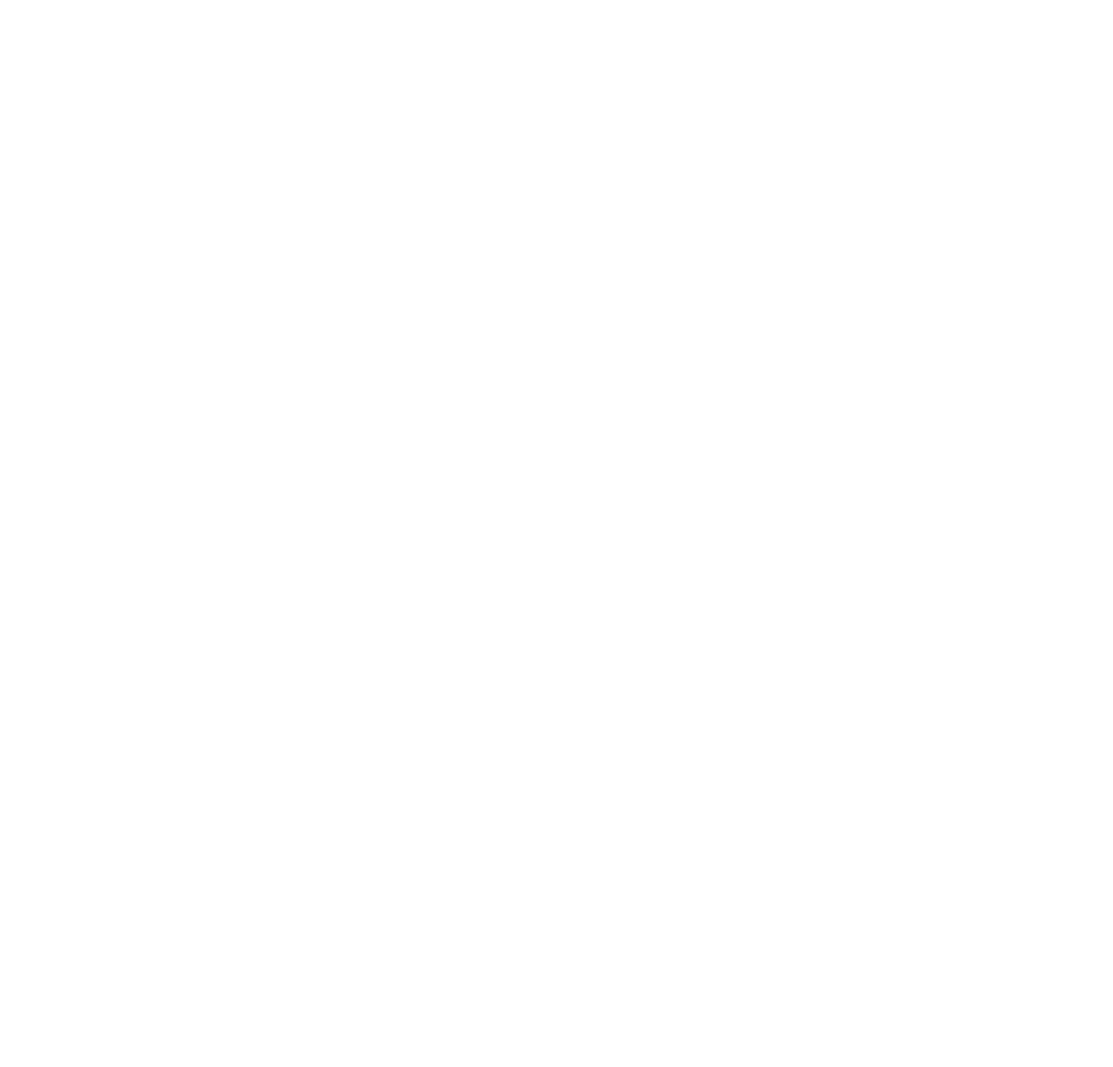
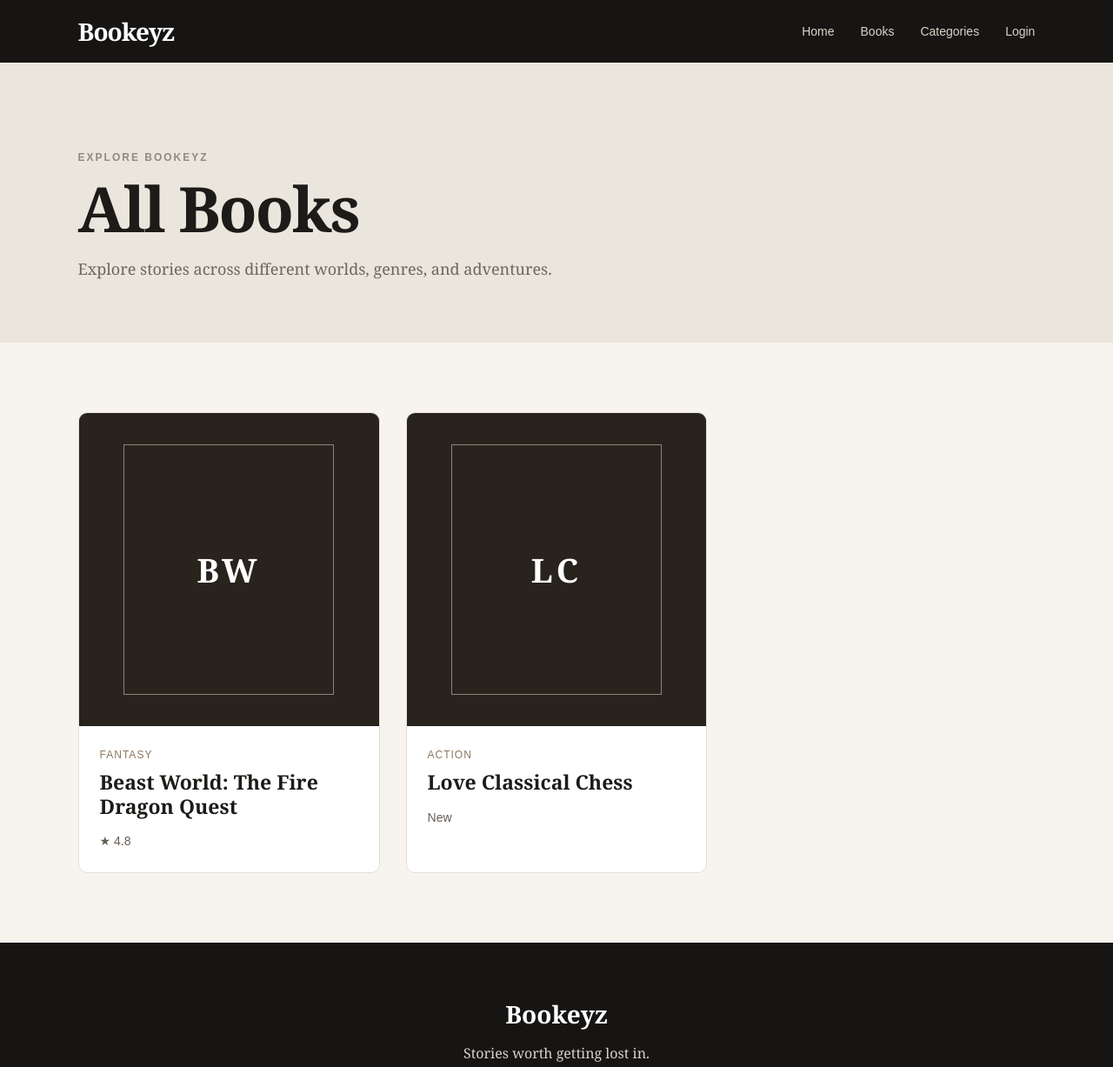
Before and after one commit to Babsdavofficial/Bookeyz, a plain HTML site: page pages/books.html in a window 1280 px wide. Shown: the whole page at 87% size. Before the commit the page ends 800 px from the top, so only its background shows below. Drawn offline with Linux system fonts and the light colour scheme.

Commit message:
book page

```diff
--- a/css/style.css
+++ b/css/style.css
@@ -451,3 +451,32 @@ a {
     }
 
 }
+
+
+/* ---------- Page Header ---------- */
+
+.page-header {
+    padding: 100px 7% 70px;
+
+    background: #ebe6dd;
+}
+
+
+.page-header h1 {
+    font-size: clamp(48px, 7vw, 72px);
+
+    line-height: 1;
+
+    letter-spacing: -2px;
+
+    margin-bottom: 20px;
+}
+
+
+.page-header > p:last-child {
+    max-width: 600px;
+
+    font-size: 18px;
+
+    color: #6d665e;
+}
--- a/pages/books.html
+++ b/pages/books.html
@@ -0,0 +1,128 @@
+<!DOCTYPE html>
+<html lang="en">
+<head>
+    <meta charset="UTF-8">
+    <meta name="viewport" content="width=device-width, initial-scale=1.0">
+
+    <title>Books — Bookeyz</title>
+
+    <link rel="stylesheet" href="../css/style.css">
+</head>
+
+<body>
+
+    <header class="navbar">
+
+        <a href="../index.html" class="logo">
+            Bookeyz
+        </a>
+
+        <nav>
+            <a href="../index.html">Home</a>
+            <a href="books.html">Books</a>
+            <a href="#">Categories</a>
+            <a href="login.html">Login</a>
+        </nav>
+
+    </header>
+
+
+    <main>
+
+        <section class="page-header">
+
+            <p class="section-label">
+                EXPLORE BOOKEYZ
+            </p>
+
+            <h1>
+                All Books
+            </h1>
+
+            <p>
+                Explore stories across different worlds,
+                genres, and adventures.
+            </p>
+
+        </section>
+
+
+        <section class="section">
+
+            <div class="book-grid">
+
+                <article class="book-card">
+
+                    <div class="book-cover">
+                        <div class="cover-placeholder">
+                            BW
+                        </div>
+                    </div>
+
+                    <div class="book-info">
+
+                        <p class="book-category">
+                            Fantasy
+                        </p>
+
+                        <h3>
+                            Beast World:
+                            The Fire Dragon Quest
+                        </h3>
+
+                        <p class="book-meta">
+                            ★ 4.8
+                        </p>
+
+                    </div>
+
+                </article>
+
+
+                <article class="book-card">
+
+                    <div class="book-cover">
+                        <div class="cover-placeholder">
+                            LC
+                        </div>
+                    </div>
+
+                    <div class="book-info">
+
+                        <p class="book-category">
+                            Action
+                        </p>
+
+                        <h3>
+                            Love Classical Chess
+                        </h3>
+
+                        <p class="book-meta">
+                            New
+                        </p>
+
+                    </div>
+
+                </article>
+
+            </div>
+
+        </section>
+
+    </main>
+
+
+    <footer class="footer">
+
+        <div class="footer-logo">
+            Bookeyz
+        </div>
+
+        <p>
+            Stories worth getting lost in.
+        </p>
+
+    </footer>
+
+</body>
+</html>
```
Also changed, not shown: index.html (+4 -0 lines).
